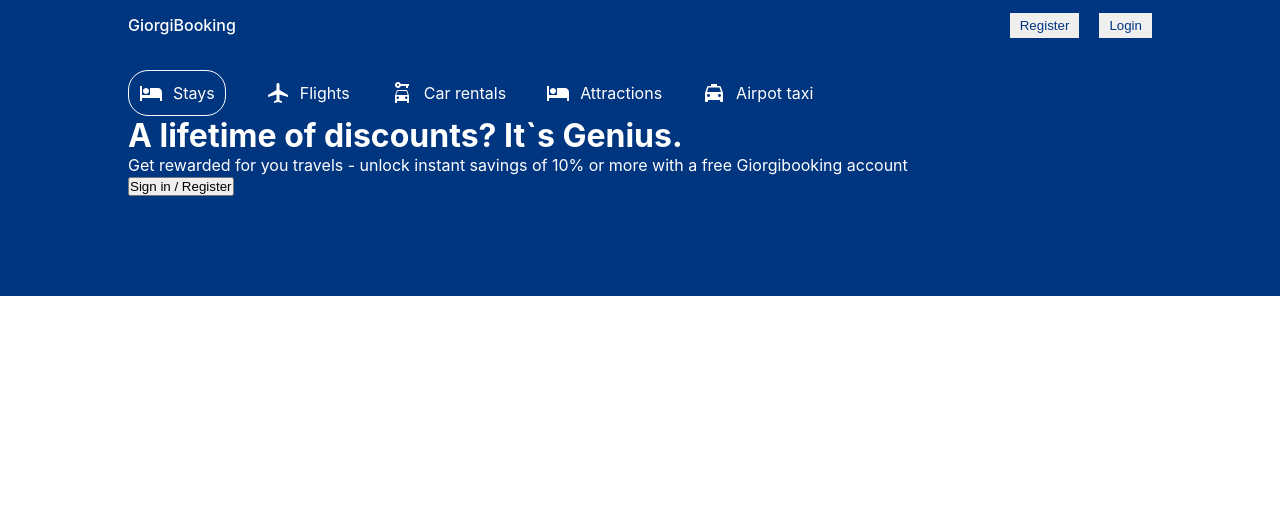
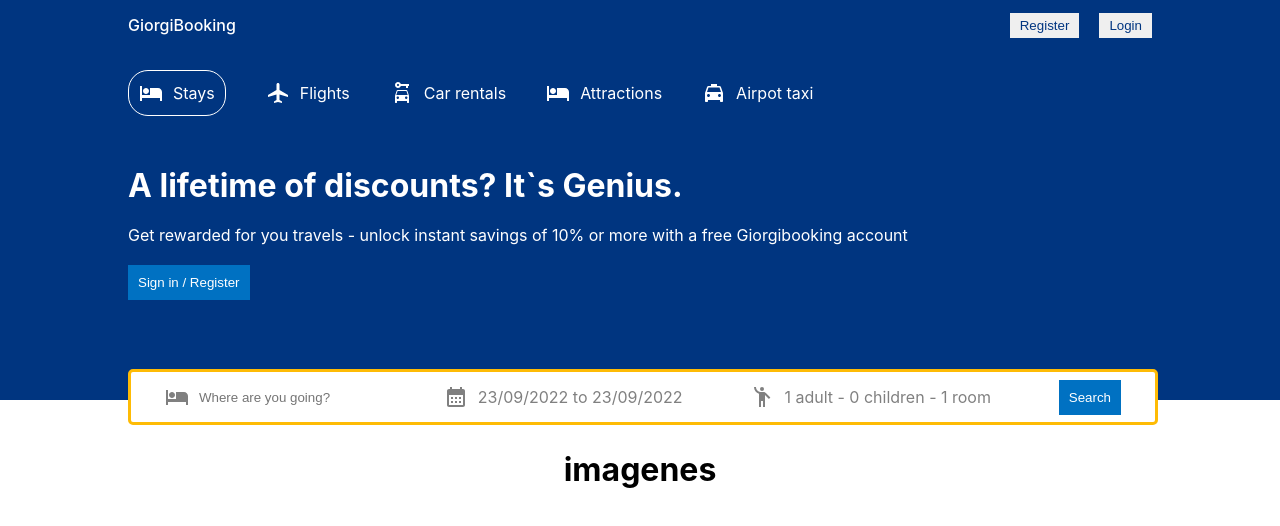
Before and after one commit to lucasgiorgi95/Booking, a React (Create React App) app in the folder client/: page / in a window 1280 px wide. Shown: the top 526 px of the page. Built offline with nearby package versions, Linux system fonts and the light colour scheme.

Commit message:
headerCompleted

```diff
--- a/client/package.json
+++ b/client/package.json
@@ -10,7 +10,9 @@
     "@testing-library/jest-dom": "^5.16.5",
     "@testing-library/react": "^13.4.0",
     "@testing-library/user-event": "^13.5.0",
+    "date-fns": "^2.29.3",
     "react": "^18.2.0",
+    "react-date-range": "^1.4.0",
     "react-dom": "^18.2.0",
     "react-router-dom": "^6.4.0",
     "react-scripts": "5.0.1",
--- /dev/null
+++ b/client/src/components/featured/Featured.jsx
@@ -0,0 +1,12 @@
+import React from 'react'
+import './featured.css'
+
+function Featured() {
+  return (
+    <div>
+      <h1>imagenes</h1>
+    </div>
+  )
+}
+
+export default Featured
--- a/client/src/components/header/Header.jsx
+++ b/client/src/components/header/Header.jsx
@@ -1,15 +1,47 @@
-import React from 'react'
+import React, { useState } from 'react'
 import './header.css'
 import HotelIcon from '@mui/icons-material/Hotel';
 import AirplanemodeActiveIcon from '@mui/icons-material/AirplanemodeActive';
 import CarRentalIcon from '@mui/icons-material/CarRental';
 import LocalHotelIcon from '@mui/icons-material/LocalHotel';
 import LocalTaxiIcon from '@mui/icons-material/LocalTaxi';
+import CalendarMonthIcon from '@mui/icons-material/CalendarMonth';
+import EmojiPeopleIcon from '@mui/icons-material/EmojiPeople';
+import { DateRange } from 'react-date-range';
+import 'react-date-range/dist/styles.css'; // main css file
+import 'react-date-range/dist/theme/default.css'; // theme css file
+import {format} from 'date-fns'
 
-const Header = () => {
+
+const Header = ({type}) => {
+    const [openDate, setOpenDate] = useState(false)
+    const [date, setDate] = useState([
+        {
+          startDate: new Date(),
+          endDate: new Date(),
+          key: 'selection'
+        }
+      ]);
+      const [openOption, setOpenOption] = useState(false)
+      const [option, setOption] = useState({
+        adult:1,
+        children:0,
+        room:1,
+      })
+
+      const handelOption =(name, operation)=>{
+        setOption((prev)=>{
+            return{
+                ...prev,
+                [name]: operation === "i"? option[name] +1 : option[name] -1
+            }
+        })
+      }
+
+
   return (
     <div className='header'>
-        <div className="headerContainer">
+        <div className={type === "list"? "headerContainer listMode" : "headerContainer"}>
             <div className="headerList">
                 <div className="headerListItems active">
                     <HotelIcon/>
@@ -32,12 +64,99 @@ const Header = () => {
                     <span>Airpot taxi</span>
                 </div>
             </div>
-            <h1 className='headerTitle'> A lifetime of discounts? It`s Genius.</h1>
+          { type !== "list" &&
+          <>
+           <h1 className='headerTitle'> A lifetime of discounts? It`s Genius.</h1>
             <p className="headerDesc">
                 Get rewarded for you travels - unlock instant savings of 10% or more with a free
                 Giorgibooking account
             </p>
             <button className="headerBtn"> Sign in / Register</button>
+            <div className="headerSearch">
+                <div className="headerSearchItems">
+                    <HotelIcon className='headerIcon'/>
+                    <input className='headerSearchInput' type="text" placeholder='Where are you going?' />
+                </div>
+                <div className="headerSearchItems">
+                    <CalendarMonthIcon className='headerIcon'/>
+                    <span onClick={()=>setOpenDate(!openDate)} className='headerSearchText'>{`${format(date[0].startDate, 'dd/MM/yyyy')} to ${format(date[0].endDate, 'dd/MM/yyyy')}`}</span>
+                   {openDate && <DateRange
+                        editableDateInputs={true}
+                        onChange={item => setDate([item.selection])}
+                        moveRangeOnFirstSelection={false}
+                        ranges={date}
+                        className='date'
+                    />}
+                </div>
+                <div className="headerSearchItems">
+                    <EmojiPeopleIcon className='headerIcon'/>
+                    <span  className='headerSearchText' onClick={()=>setOpenOption(!openOption)} >{`${option.adult} adult - ${option.children} children - ${option.room} room`}</span>
+                    {openOption && <div className="options">
+                        <div className="optionsItem">
+                            <span className="optiontext">Adult</span>
+                            <div className="optionCounter">
+                                <button
+                                    disabled={option.adult <=1}
+                                    className="optionCounterButton"
+                                    onClick={()=>handelOption("adult", "d")}
+                                >
+                                    -
+                                </button>
+                                <span className="optionCounterNumber">{option.adult}</span>
+                                <button
+                                    className="optionCounterButton"
+                                    onClick={()=>handelOption("adult", "i")}
+                                >
+                                +
+                                </button>
+                            </div>
+                        </div>
+                        <div className="optionsItem">
+                            <span className="optiontext">Children</span>
+                            <div className="optionCounter">
+                                <button
+                                    disabled={option.children <=0}
+                                    className="optionCounterButton"
+                                    onClick={()=>handelOption("children", "d")}
+                                >
+                                 -
+                                </button>
+                                <span className="optionCounterNumber">{option.children}</span>
+                                <button
+                                    className="optionCounterButton"
+                                    onClick={()=>handelOption("children", "i")}
+                                >
+                                +
+                                </button>
+                            </div>
+                        </div>
+                        <div className="optionsItem">
+                            <span className="optiontext">Room</span>
+                            <div className="optionCounter">
+                                <button
+                                    disabled={option.room <=1}
+                                    className="optionCounterButton"
+                                    onClick={()=>handelOption("room", "d")}
+                                >
+                                -
+                                </button>
+                                <span className="optionCounterNumber">{option.room}</span>
+                                <button
+                                    className="optionCounterButton"
+                                    onClick={()=>handelOption("room", "i")}
+                                >
+                                +
+                                </button>
+                            </div>
+                        </div>
+                    </div>}
+                </div>
+                <div className="headerSearchItems">
+                   <button className='headerBtn'>Search</button>
+                </div>
+            </div>
+            </>
+            }
         </div>
     </div>
   )
--- a/client/src/components/header/header.css
+++ b/client/src/components/header/header.css
@@ -3,6 +3,7 @@
     color: white;
     display: flex;
     justify-content: center;
+    position: relative;
 }
 
 .headerContainer{
@@ -11,9 +12,14 @@
     margin: 20px 0px 100px 0px;
 }
 
+.headerContainer.listMode{
+    margin: 20px 0px 0px 0px;
+}
+
 .headerList{
     display: flex;
     gap: 40px;
+    margin-bottom: 50px;
 }
 
 .headerListItems{
@@ -26,3 +32,101 @@
     padding: 10px;
     border-radius: 20px;
 }
+
+.headerDesc{
+    margin: 20px 0px;
+}
+
+.headerBtn{
+    background-color: #0071c2;
+    color: white;
+    font-weight: 500;
+    border: none;
+    padding: 10px;
+    cursor: pointer;
+}
+
+.headerSearch{
+height: 30px;
+background-color: white;
+border: 3px solid #febb05;
+display: flex;
+align-items: center;
+justify-content: space-around;
+padding: 10px 0px;
+border-radius: 5px;
+position: absolute;
+bottom: -25px;
+width: 100%;
+max-width: 1024px;
+}
+
+.headerSearchItems{
+    display: flex;
+    align-items: center;
+    gap: 10px;
+}
+
+.headerSearchInput{
+    border: none;
+    outline: none;
+}
+
+.headerIcon{
+color: gray;
+}
+
+.headerSearchItems{
+    color: gray;
+    cursor: pointer;
+}
+
+.date{
+    position: absolute;
+    top: 50px;
+
+}
+
+.options{
+    position: absolute;
+    top: 50px;
+    background-color: white;
+    color: gray;
+    border-radius: 5px;
+    -webkit-box-shadow:0px 0px 10px -5px rgba(0,0,0,0.4) ;
+    box-shadow: 0px 0px 10px -5px rgba(0,0,0,0.4);
+}
+
+.optionsItem{
+    width: 200px;
+    display: flex;
+    justify-content: space-between;
+    margin: 10px;
+}
+
+.optionCounter{
+    display: flex;
+    align-items: center;
+    gap: 10px;
+    font-size: 12px;
+    color: black;
+}
+
+/* .optiontext{
+
+} */
+.optionCounterButton{
+    width: 30px;
+    height: 30px;
+    border: 1px solid #0071c2;
+    color: #0071c2;
+    cursor: pointer;
+    background-color: white;
+}
+.optionCounterButton:disabled{
+    cursor: not-allowed;
+}
+
+/* .optionCounterNumber{
+
+} */
--- a/client/src/pages/home/Home.jsx
+++ b/client/src/pages/home/Home.jsx
@@ -1,4 +1,5 @@
 import React from 'react'
+import Featured from '../../components/featured/Featured'
 import Header from '../../components/header/Header'
 import Navbar from '../../components/navbar/Navbar'
 import'./home.css'
@@ -8,6 +9,9 @@ function Home() {
     <div>
       <Navbar/>
       <Header/>
+      <div className="homeContainer">
+        <Featured/>
+      </div>
     </div>
   )
 }
--- a/client/src/pages/home/home.css
+++ b/client/src/pages/home/home.css
@@ -0,0 +1,7 @@
+.homeContainer{
+    margin-top: 50px;
+    display: flex;
+    flex-direction: column;
+    align-items: center;
+    gap: 30px;
+}
--- a/client/src/pages/list/List.jsx
+++ b/client/src/pages/list/List.jsx
@@ -1,9 +1,12 @@
 import React from 'react'
+import Header from '../../components/header/Header'
+import Navbar from '../../components/navbar/Navbar'
 import './list.css'
 function List() {
   return (
     <div>
-      <h1>hola soy una lista</h1>
+      <Navbar/>
+      <Header type="list"/>
     </div>
   )
 }
```
Also changed, not shown: client/src/components/featured/featured.css (added), 1 other file (tests, documents, lock files or other folders).
